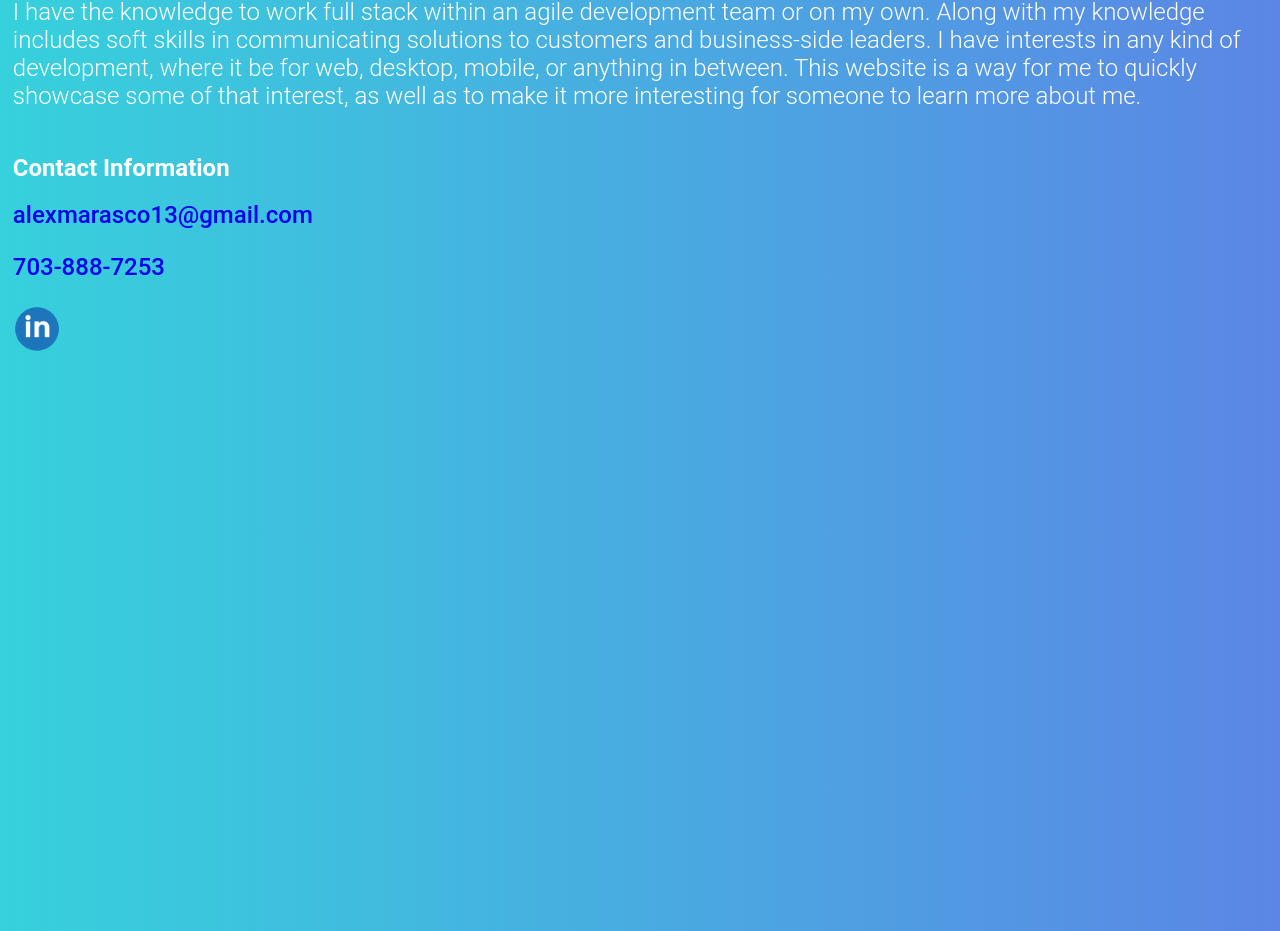
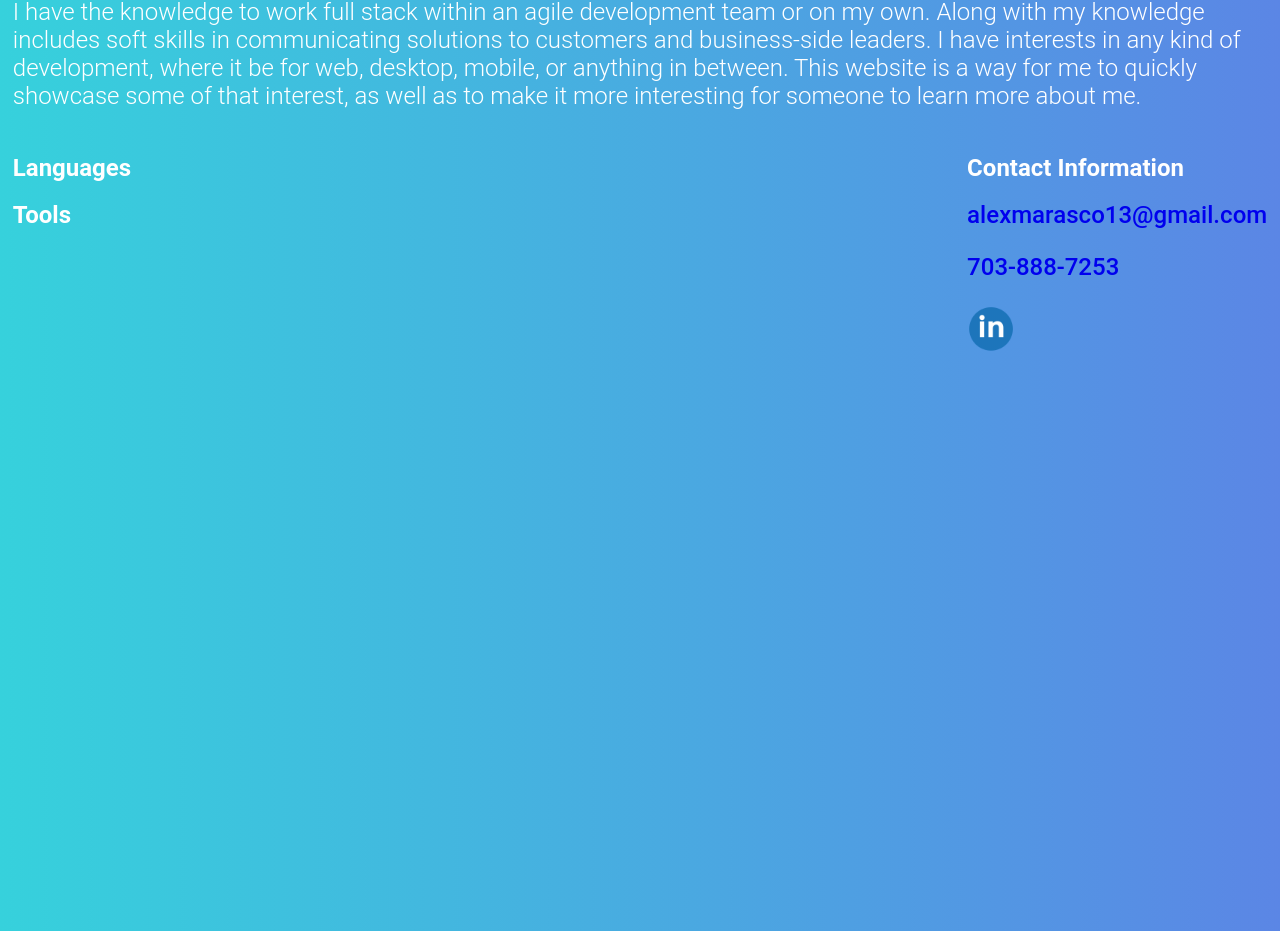
Before and after one commit to Marascax/alex-marasco-personal-site, a React (Create React App) app: page / in a window 1280 px wide. Shown: the part 993-1924 px from the top of the page. Built offline with nearby package versions, Linux system fonts and the light colour scheme.

Commit message:
bottom half split for technical skills and contact info

```diff
--- a/src/components/aboutMeBody.js
+++ b/src/components/aboutMeBody.js
@@ -7,15 +7,28 @@ const AboutMeBody = props => {
 
             <p>{pageData.text}</p>
 
+            <div className='BottomHalf'>
+
+                <div className='TechnicalSkills'>
+
+                    <h2>Languages</h2>
+
+                    <h2>Tools</h2>
+
+                </div>
+
                 <div className='ContactInfo'>
 
                     <h2>Contact Information</h2>
+
                     <p>
                         <a href={`mailto:${pageData.contactInfo.email}`}>{pageData.contactInfo.email}</a>
                     </p>
+
                     <p>
                         <a href={`tel:+${pageData.contactInfo.phoneNumber}`}>{pageData.contactInfo.phoneNumber}</a>
                     </p>
+
                     <p className='LinkedIn'>
                         <a href={pageData.contactInfo.linkedIn}>
                             <img className='Icon' src='./images/linkedin-icon.webp' alt='LinkedIn Icon'/>
@@ -23,6 +36,9 @@ const AboutMeBody = props => {
                     </p>
 
                 </div>
+
+            </div>
+
         </div>
     )
 }
--- a/src/containers/pages/aboutMe/aboutMe.scss
+++ b/src/containers/pages/aboutMe/aboutMe.scss
@@ -73,7 +73,21 @@
             font-weight: 500;
         }
 
+        .BottomHalf {
+
+            width: 100%;
+
+            display: flex;
+            justify-content: center;
+            flex-grow: 1;
+
+            .TechnicalSkills {
+                flex-grow: 1;
+            }
+
             .ContactInfo {
+
+                margin-left: 1%;
 
                 p {
                     margin-top: 0;
@@ -89,8 +103,6 @@
                 }
             }
 
-
-
-
         }
     }
+}
```
Lines whose indentation alone changed are shown as unchanged.
